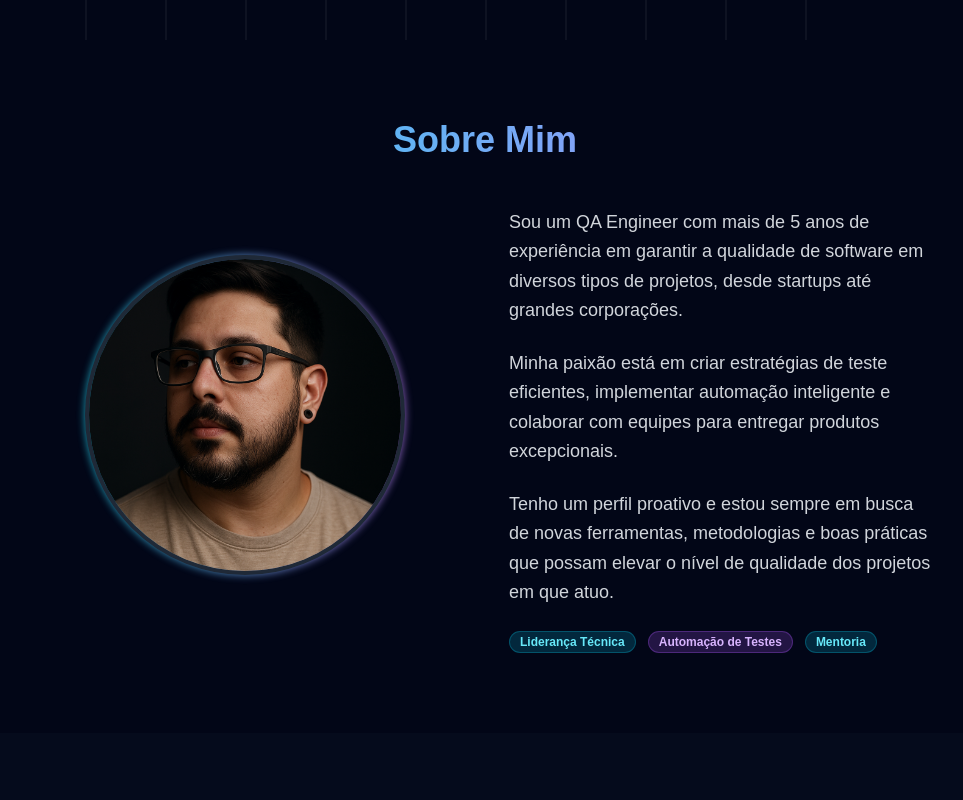
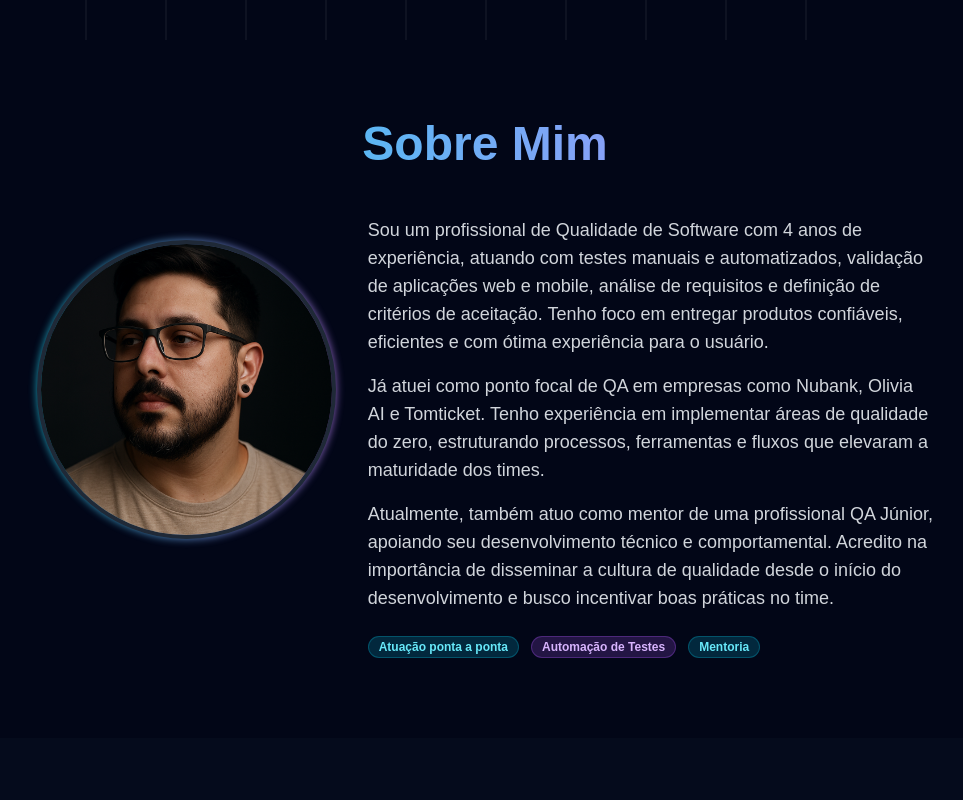
Before and after one commit to qa-jefferson/qa-portfolio, a Next.js app: page / in a window 1280 px wide. Shown: the part 760-1560 px from the top of the page, without its empty margins (155-1118 px from the left). Built offline with nearby package versions, Linux system fonts and the light colour scheme.

Commit message:
Atualizações de layout

```diff
--- a/app/page.tsx
+++ b/app/page.tsx
@@ -1,6 +1,7 @@
 "use client";
 
 import { useState, useEffect } from "react";
+import ScrollReveal from "scrollreveal";
 import { Button } from "@/components/ui/button";
 import {
   Card,
@@ -30,6 +31,7 @@ import {
   Zap,
 } from "lucide-react";
 import Image from "next/image";
+import { interval } from "date-fns";
 
 export default function QAPortfolio() {
   const [isMenuOpen, setIsMenuOpen] = useState(false);
@@ -44,6 +46,22 @@ export default function QAPortfolio() {
     const url = `https://wa.me/${numero}?text=${encodeURIComponent(texto)}`;
     window.open(url, "_blank");
   };
+
+  useEffect(() => {
+    const sr = ScrollReveal({
+      distance: "50px",
+      duration: 1000,
+      easing: "ease-out",
+      origin: "bottom",
+      reset: false,
+      interval: 100,
+    });
+
+    sr.reveal(".reveal-fade", { opacity: 0 });
+    sr.reveal(".reveal-left", { origin: "left", opacity: 0 });
+    sr.reveal(".reveal-right", { origin: "right", opacity: 0 });
+    sr.reveal(".reveal-top", { origin: "top", opacity: 0 });
+  }, []);
 
   useEffect(() => {
     const handleScroll = () => {
@@ -245,7 +263,7 @@ export default function QAPortfolio() {
       {/* Hero Section */}
       <section
         id="hero"
-        className="min-h-screen flex items-center justify-center relative pt-20"
+        className="min-h-screen flex items-center justify-center relative pt-20 reveal-fade"
       >
         <div className="container mx-auto px-4 text-center">
           <div className="max-w-4xl mx-auto">
@@ -275,12 +293,12 @@ export default function QAPortfolio() {
       <section id="sobre" className="py-20 relative">
         <div className="container mx-auto px-4">
           <div className="max-w-4xl mx-auto">
-            <h2 className="text-4xl font-bold text-center mb-12 bg-gradient-to-r from-cyan-400 to-purple-400 bg-clip-text text-transparent">
+            <h2 className="text-5xl font-bold text-center mb-12 bg-gradient-to-r from-cyan-400 to-purple-400 bg-clip-text text-transparent">
               Sobre Mim
             </h2>
-            <div className="grid md:grid-cols-2 gap-12 items-center">
-              <div className="text-center ml-12 md:text-left">
-                <div className="relative w-80 h-80 mx-auto md:mx-0 mb-8">
+            <div className="flex flex-col md:flex-row items-start gap-8">
+              <div className="w-full mt-6 md:w-1/3 flex justify-center">
+                <div className="reveal-left relative w-80 h-70 mx-auto md:mx-0 mb-8">
                   <div className="absolute inset-0 bg-gradient-to-r from-cyan-400 to-purple-400 rounded-full blur-sm opacity-75"></div>
                   <Image
                     src="/profile.png"
@@ -291,28 +309,34 @@ export default function QAPortfolio() {
                   />
                 </div>
               </div>
-              <div>
-                <p className="text-lg text-gray-300 mb-6 leading-relaxed">
-                  Sou um QA Engineer com mais de 5 anos de experiência em
-                  garantir a qualidade de software em diversos tipos de
-                  projetos, desde startups até grandes corporações.
+              <div className="max-w-5xl w-full reveal-right">
+                <p className="text-lg text-gray-300 mb-4">
+                  Sou um profissional de Qualidade de Software com 4 anos de
+                  experiência, atuando com testes manuais e automatizados,
+                  validação de aplicações web e mobile, análise de requisitos e
+                  definição de critérios de aceitação. Tenho foco em entregar
+                  produtos confiáveis, eficientes e com ótima experiência para o
+                  usuário.
                 </p>
-                <p className="text-lg text-gray-300 mb-6 leading-relaxed">
-                  Minha paixão está em criar estratégias de teste eficientes,
-                  implementar automação inteligente e colaborar com equipes para
-                  entregar produtos excepcionais.
+                <p className="text-lg text-gray-300 mb-4">
+                  Já atuei como ponto focal de QA em empresas como Nubank,
+                  Olivia AI e Tomticket. Tenho experiência em implementar áreas
+                  de qualidade do zero, estruturando processos, ferramentas e
+                  fluxos que elevaram a maturidade dos times.
                 </p>
-                <p className="text-lg text-gray-300 mb-6 leading-relaxed">
-                  Tenho um perfil proativo e estou sempre em busca de novas
-                  ferramentas, metodologias e boas práticas que possam elevar o
-                  nível de qualidade dos projetos em que atuo.
+                <p className="text-lg text-gray-300 mb-6">
+                  Atualmente, também atuo como mentor de uma profissional QA
+                  Júnior, apoiando seu desenvolvimento técnico e comportamental.
+                  Acredito na importância de disseminar a cultura de qualidade
+                  desde o início do desenvolvimento e busco incentivar boas
+                  práticas no time.
                 </p>
                 <div className="flex flex-wrap gap-3">
                   <Badge
                     variant="secondary"
                     className="bg-cyan-500/20 text-cyan-300 border-cyan-500/30"
                   >
-                    Liderança Técnica
+                    Atuação ponta a ponta
                   </Badge>
                   <Badge
                     variant="secondary"
@@ -337,14 +361,14 @@ export default function QAPortfolio() {
       <section id="experiencia" className="py-20 bg-slate-900/30 relative">
         <div className="container mx-auto px-4">
           <div className="max-w-4xl mx-auto">
-            <h2 className="text-4xl font-bold text-center mb-12 bg-gradient-to-r from-cyan-400 to-purple-400 bg-clip-text text-transparent">
+            <h2 className="reveal-fade text-4xl font-bold text-center mb-12 bg-gradient-to-r from-cyan-400 to-purple-400 bg-clip-text text-transparent">
               Experiência Profissional
             </h2>
             <div className="space-y-8">
               {experiences.map((exp, index) => (
                 <Card
                   key={index}
-                  className="bg-slate-900/50 border-slate-700 hover:border-cyan-500/50 transition-all duration-300"
+                  className="reveal-fade bg-slate-900/50 border-slate-700 hover:border-cyan-500/50 transition-all duration-300"
                 >
                   <CardHeader>
                     <div className="flex flex-col md:flex-row md:items-center md:justify-between">
@@ -388,16 +412,16 @@ export default function QAPortfolio() {
       <section id="tecnologias" className="py-20 relative">
         <div className="container mx-auto px-4">
           <div className="max-w-6xl mx-auto">
-            <h2 className="text-4xl font-bold text-center mb-12 bg-gradient-to-r from-cyan-400 to-purple-400 bg-clip-text text-transparent">
+            <h2 className="reveal-fade text-4xl font-bold text-center mb-12 bg-gradient-to-r from-cyan-400 to-purple-400 bg-clip-text text-transparent">
               Tecnologias & Ferramentas
             </h2>
-            <div className="grid grid-cols-2 md:grid-cols-3 lg:grid-cols-4 gap-6">
+            <div className="reveal-fade grid grid-cols-2 md:grid-cols-3 lg:grid-cols-4 gap-6">
               {technologies.map((tech, index) => {
                 const IconComponent = tech.icon;
                 return (
                   <Card
                     key={index}
-                    className="bg-slate-900/50 border-slate-700 hover:border-cyan-500/50 transition-all duration-300 hover:scale-105 group"
+                    className="reveal-fade bg-slate-900/50 border-slate-700 hover:border-cyan-500/50 transition-all duration-300 hover:scale-105 group"
                   >
                     <CardContent className="p-6 text-center">
                       <IconComponent className="w-12 h-12 mx-auto mb-4 text-cyan-400 group-hover:text-purple-400 transition-colors" />
--- a/package.json
+++ b/package.json
@@ -53,6 +53,7 @@
     "react-hook-form": "^7.54.1",
     "react-resizable-panels": "^2.1.7",
     "recharts": "2.15.0",
+    "scrollreveal": "^4.0.9",
     "sonner": "^1.7.1",
     "tailwind-merge": "^2.5.5",
     "tailwindcss-animate": "^1.0.7",
```
Also changed, not shown: 1 other file (tests, documents, lock files or other folders).
